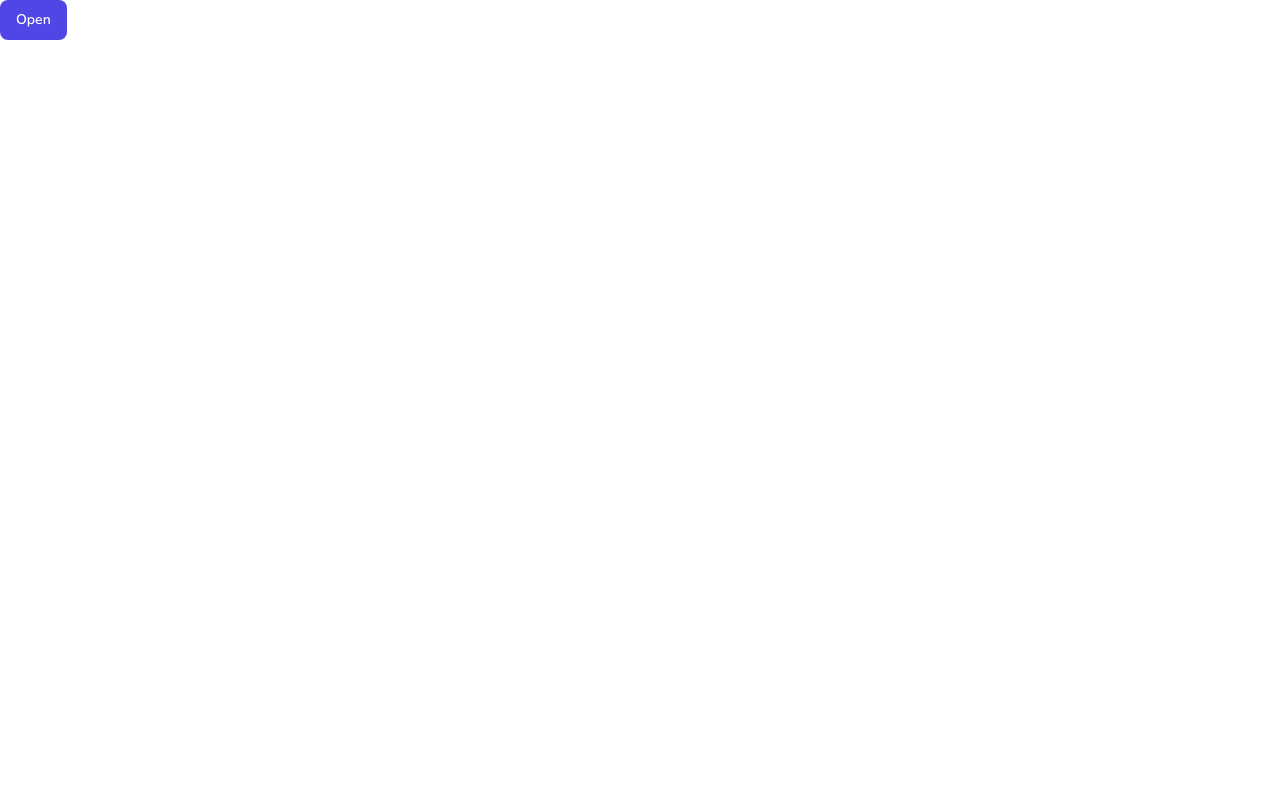
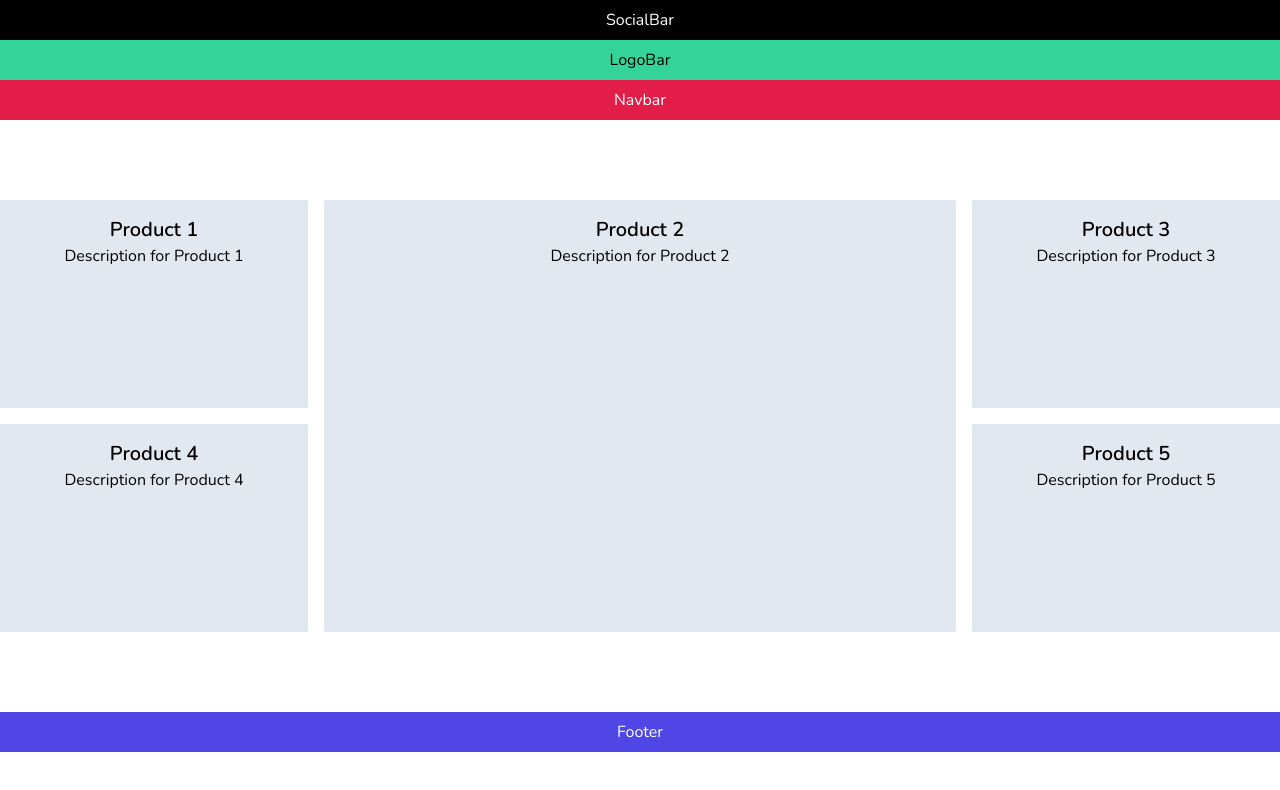
Before and after one commit to rabius-sunny/rcd-mart, a Next.js app: page / in a window 1280 px wide. Shown: the top 790 px of the page. Built offline with nearby package versions, Linux system fonts and the light colour scheme.

Commit message:
add: home layout | featured products

```diff
--- /dev/null
+++ b/app/(home)/layout.tsx
@@ -0,0 +1,18 @@
+import React from 'react'
+
+import Footer from '@/components/shared/footer'
+import LogoBar from '@/components/shared/header/LogoBar'
+import Navbar from '@/components/shared/header/Navbar'
+import SocialBar from '@/components/shared/header/SocialBar'
+
+export default function HomeLayout({ children }: IChildren) {
+  return (
+    <div>
+      <SocialBar />
+      <LogoBar />
+      <Navbar />
+      {children}
+      <Footer />
+    </div>
+  )
+}
--- /dev/null
+++ b/app/(home)/page.tsx
@@ -0,0 +1,56 @@
+import ProductCard from '@/components/shared/product/ProductCard'
+
+export default function Home() {
+  return (
+    <div className='grid grid-cols-12 gap-4 my-20'>
+      <ProductCard
+        className='col-span-6 md:col-span-4 lg:col-span-3'
+        title={products[0].title}
+        description={products[0].description}
+      />
+      <ProductCard
+        className='col-span-6 md:col-span-4 lg:col-span-6 lg:row-span-2 h-full'
+        title={products[1].title}
+        description={products[1].description}
+      />
+      <ProductCard
+        className='col-span-6 md:col-span-4 lg:col-span-3'
+        title={products[2].title}
+        description={products[2].description}
+      />
+      <ProductCard
+        className='col-span-6 md:col-span-4 lg:col-span-3'
+        title={products[3].title}
+        description={products[3].description}
+      />
+      <ProductCard
+        className='col-span-6 md:col-span-4 lg:col-span-3'
+        title={products[4].title}
+        description={products[4].description}
+      />
+    </div>
+  )
+}
+
+const products = [
+  {
+    title: 'Product 1',
+    description: 'Description for Product 1'
+  },
+  {
+    title: 'Product 2',
+    description: 'Description for Product 2'
+  },
+  {
+    title: 'Product 3',
+    description: 'Description for Product 3'
+  },
+  {
+    title: 'Product 4',
+    description: 'Description for Product 4'
+  },
+  {
+    title: 'Product 5',
+    description: 'Description for Product 5'
+  }
+]
--- a/app/page.tsx
+++ /dev/null
@@ -1,52 +0,0 @@
-import React from 'react'
-
-import { Button } from '@/components/ui/button'
-import {
-  Sheet,
-  SheetClose,
-  SheetContent,
-  SheetDescription,
-  SheetFooter,
-  SheetHeader,
-  SheetTitle,
-  SheetTrigger
-} from '@/components/ui/sheet'
-
-export default function Home() {
-  return (
-    <div>
-      <Sheet>
-        <SheetTrigger asChild>
-          <Button variant='secondary'>Open</Button>
-        </SheetTrigger>
-        <SheetContent side='left'>
-          <SheetHeader>
-            <SheetTitle>Edit profile</SheetTitle>
-            <SheetDescription>
-              Make changes to your profile here. Click save when you are done.
-            </SheetDescription>
-          </SheetHeader>
-          {[1, 2, 3, 4, 5, 6].map((i) => (
-            <div className='my-2' key={i}>
-              this is link
-            </div>
-          ))}
-          <SheetFooter>
-            {/* <SheetClose asChild> */}
-            <Button type='submit'>Save</Button>
-            <Button type='submit' variant='secondary'>
-              Save
-            </Button>
-            <Button type='submit' variant='ghost'>
-              Save
-            </Button>
-            <Button type='submit' variant='outline'>
-              Save
-            </Button>
-            {/* </SheetClose> */}
-          </SheetFooter>
-        </SheetContent>
-      </Sheet>
-    </div>
-  )
-}
--- /dev/null
+++ b/components/custom/SectionHeader.tsx
@@ -0,0 +1,16 @@
+import React from 'react'
+
+interface IProps {
+  title: string
+  description: string
+}
+export default function SectionHeader({ title, description }: IProps) {
+  return (
+    <div className='text-center py-10'>
+      <p className='uppercase font-semibold text-sm text-primary'>
+        {description}
+      </p>
+      <h1 className='uppercase font-extrabold text-3xl sm:text-5xl'>{title}</h1>
+    </div>
+  )
+}
--- /dev/null
+++ b/components/shared/footer/index.tsx
@@ -0,0 +1,9 @@
+import React from 'react'
+
+export default function Footer() {
+  return (
+    <footer className='bg-secondary h-10 text-center text-white py-2'>
+      Footer
+    </footer>
+  )
+}
--- /dev/null
+++ b/components/shared/header/LogoBar.tsx
@@ -0,0 +1,5 @@
+import React from 'react'
+
+export default function LogoBar() {
+  return <div className='bg-success h-10 text-center py-2'>LogoBar</div>
+}
--- /dev/null
+++ b/components/shared/header/Navbar.tsx
@@ -0,0 +1,5 @@
+export default function Navbar() {
+  return (
+    <div className='bg-primary h-10 text-center text-white py-2'>Navbar</div>
+  )
+}
--- /dev/null
+++ b/components/shared/header/SocialBar.tsx
@@ -0,0 +1,7 @@
+import React from 'react'
+
+export default function SocialBar() {
+  return (
+    <div className='bg-black h-10 text-center text-white py-2'>SocialBar</div>
+  )
+}
--- /dev/null
+++ b/components/shared/product/ProductCard.tsx
@@ -0,0 +1,16 @@
+import React from 'react'
+import { twMerge } from 'tailwind-merge'
+
+interface IProps {
+  title: string
+  description: string
+  className?: string
+}
+export default function ProductCard({ title, description, className }: IProps) {
+  return (
+    <div className={twMerge('bg-slate-200 p-4 h-52 text-center', className)}>
+      <h3 className='text-xl font-semibold'>{title}</h3>
+      <p>{description}</p>
+    </div>
+  )
+}
```
